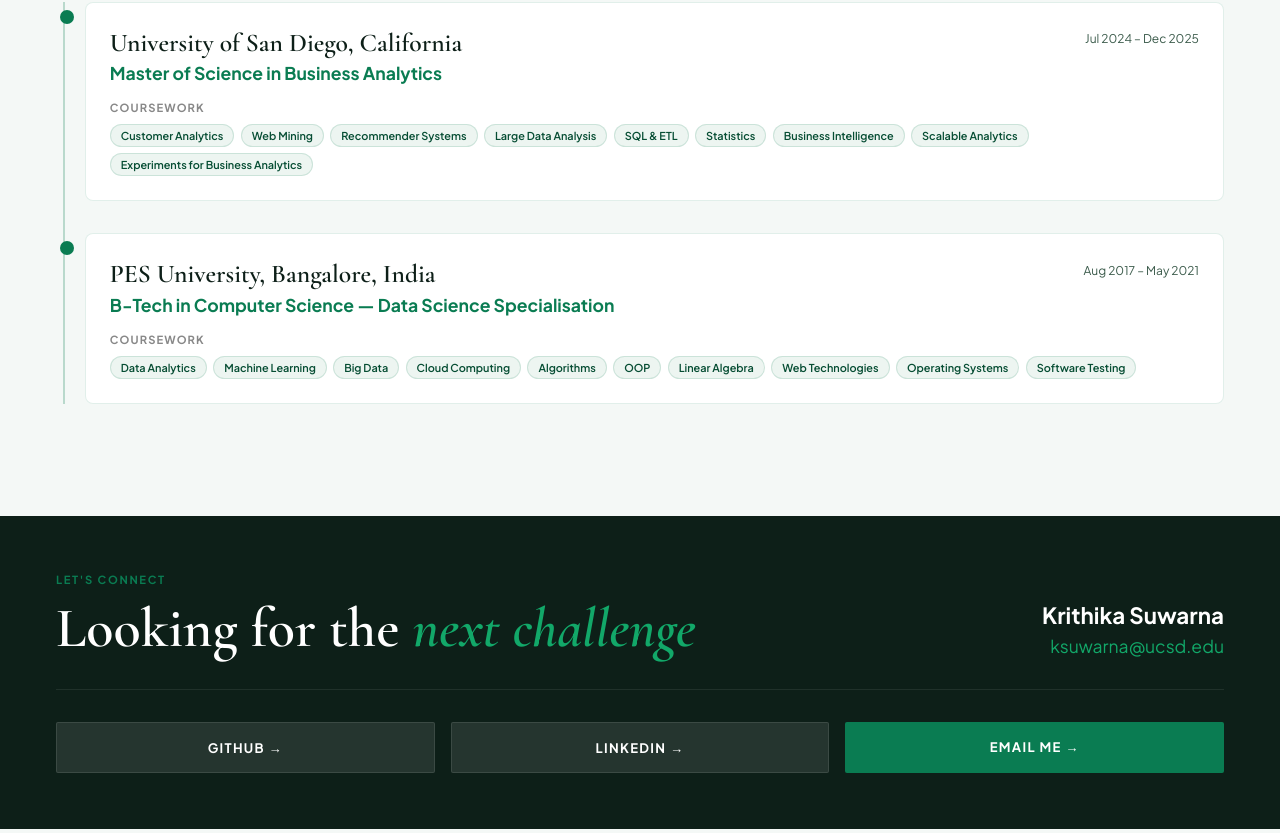
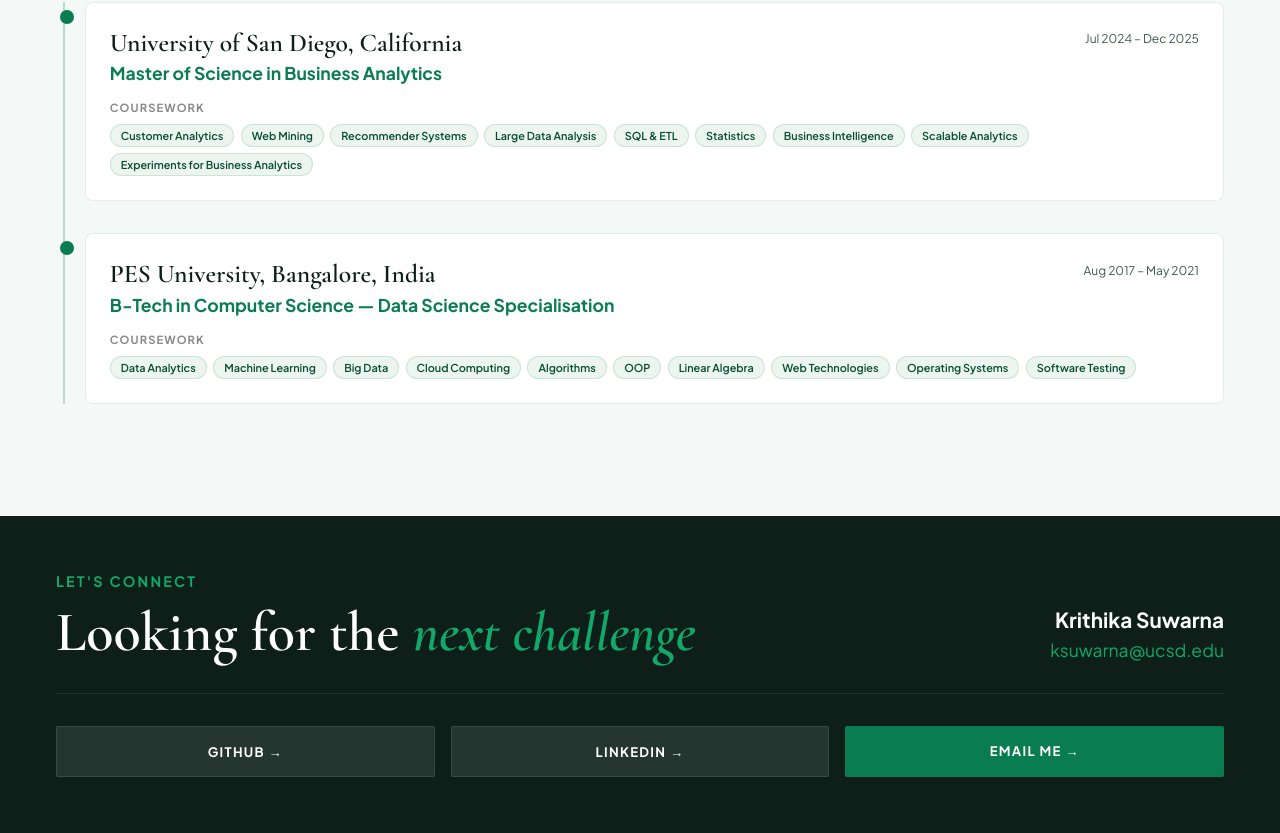
Before and after one commit to Krithikap019/ai-portfolio, a Next.js app: page / in a window 1280 px wide. Shown: the part 3150-3983 px from the top of the page. Built offline with nearby package versions, Linux system fonts and the light colour scheme.

Commit message:
fin project

```diff
--- a/app/page.jsx
+++ b/app/page.jsx
@@ -354,18 +354,21 @@ export default function Home() {
       <section id="contact" style={{ background: "#0d1f18", padding: "3.5rem 3.5rem" }}>
        <div style={{ display: "flex", justifyContent: "space-between", alignItems: "flex-end", marginBottom: "2rem", paddingBottom: "2rem", borderBottom: "1px solid rgba(255,255,255,0.08)" }}>
           <div>
-            <p style={{ fontSize: "0.7rem", fontWeight: 700, letterSpacing: "0.15em", textTransform: "uppercase", color: "#0a7c52", marginBottom: "0.8rem" }}>Let's connect</p>
+            <p style={{ fontSize: "0.9rem", fontWeight: 700, letterSpacing: "0.15em", textTransform: "uppercase", color: "#12a869", marginBottom: "0.8rem" }}>Let's connect</p>
             <h3 style={{ fontFamily: "'Cormorant Garamond', serif", fontSize: "3.5rem", fontWeight: 600, color: "#fff", lineHeight: "1.05" }}>
               Looking for the <em style={{ fontStyle: "italic", color: "#12a869" }}>next challenge</em>
             </h3>
           </div>
           <div style={{ textAlign: "right" }}>
-            <p style={{ fontSize: "1.4rem", fontWeight: 700, color: "#fff", marginBottom: "0.4rem" }}>Krithika Suwarna</p>
+            <p style={{ fontSize: "1.3rem", fontWeight: 700, color: "#fff", marginBottom: "0.4rem" }}>Krithika Suwarna</p>
             <a href="mailto:ksuwarna@ucsd.edu" style={{ fontSize: "1.1rem", color: "#12a869", textDecoration: "none" }}>ksuwarna@ucsd.edu</a>
           </div>
         </div>
         <div style={{ display: "grid", gridTemplateColumns: "1fr 1fr 1fr", gap: "1rem" }}>
-          <a href="https://github.com/Krithikap019" target="_blank" style={{ background: "rgba(255,255,255,0.1)", color: "#fff", padding: "1rem 2rem", fontSize: "0.82rem", fontWeight: 700, letterSpacing: "0.1em", textTransform: "uppercase", textDecoration: "none", borderRadius: "2px", textAlign: "center", border: "1px solid rgba(255,255,255,0.1)" }}>GitHub →</a>
+          <a href="https://github.com/Krithikap019" target="_blank"
+          onMouseEnter={(e) => e.currentTarget.style.background = "rgba(255,255,255,0.18)"}
+          onMouseLeave={(e) => e.currentTarget.style.background = "rgba(255,255,255,0.1)"}
+          style={{ background: "rgba(255,255,255,0.1)", color: "#fff", padding: "1rem 2rem", fontSize: "0.82rem", fontWeight: 700, letterSpacing: "0.1em", textTransform: "uppercase", textDecoration: "none", borderRadius: "2px", textAlign: "center", border: "1px solid rgba(255,255,255,0.1)", transition: "background 0.2s" }}>GitHub →</a>
           <a href="https://linkedin.com/in/krithika-suwarna" target="_blank" style={{ background: "rgba(255,255,255,0.1)", color: "#fff", padding: "1rem 2rem", fontSize: "0.82rem", fontWeight: 700, letterSpacing: "0.1em", textTransform: "uppercase", textDecoration: "none", borderRadius: "2px", textAlign: "center", border: "1px solid rgba(255,255,255,0.1)" }}>LinkedIn →</a>
           <a href="mailto:ksuwarna@ucsd.edu" style={{ background: "#0a7c52", color: "#fff", padding: "1rem 2rem", fontSize: "0.82rem", fontWeight: 700, letterSpacing: "0.1em", textTransform: "uppercase", textDecoration: "none", borderRadius: "2px", textAlign: "center" }}>Email me →</a>
         </div>
```
